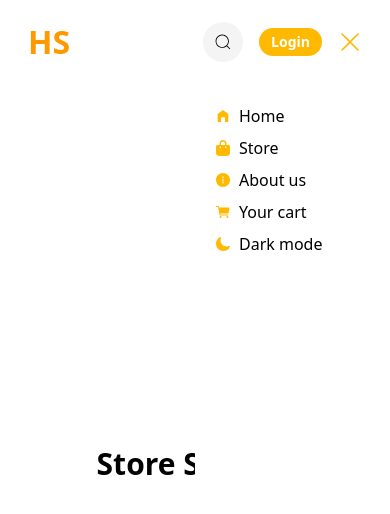
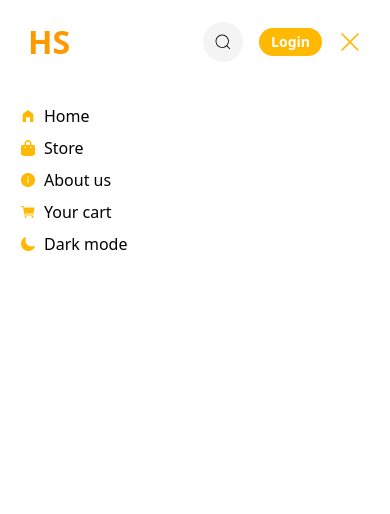
Before and after one commit to hrefabdullah/ecommerce-website, a React (Vite) app: page /shop in a window 390 px wide. Both pictures are taken after a click on the button 350 px from the left and 42 px from the top of the page. Shown: the top 514 px of the page. Built offline with nearby package versions, Linux system fonts and the light colour scheme.

Commit message:
minor changes

```diff
--- a/src/components/About.jsx
+++ b/src/components/About.jsx
@@ -1,6 +1,7 @@
 import React from 'react'
 import Navbar from './Navbar'
 import { useSelector } from 'react-redux'
+import Footer from './Footer'
 
 const About = () => {
 
@@ -9,9 +10,10 @@ const About = () => {
   return (
     <div>
         <Navbar />
-        <div className={`${mode ? 'bg-[#101010]' : "bg-white"} w-full h-[90vh] flex justify-center items-center`}>
+        <div className={`${mode ? 'bg-zinc-900' : "bg-white"} w-full h-[90vh] flex justify-center items-center`}>
             <h1 className={`text-3xl font-semibold ${mode ? "text-white" : 'text-black'}`}>About Section</h1>
         </div>
+        <Footer />
     </div>
   )
 }
--- a/src/components/Navbar.jsx
+++ b/src/components/Navbar.jsx
@@ -62,7 +62,9 @@ const Navbar = () => {
           {menu ? <RxCross1 className='text-amber-400 h-6 w-6' /> : <CiMenuKebab className='text-amber-400 h-6 w-6' />}
         </button>
 
-        <div className={`${menu ? 'absolute' : 'hidden'} lg:hidden ${mode ? 'bg-zinc-800 text-white' : 'bg-white'} w-[50vw] md:w-[30vw] h-[100vh] min-h-[80vh] z-1 top-[10vh] right-0`}>
+        <div className={`${menu ? 'absolute overflow-y-hidden' : 'hidden'} lg:hidden ${mode ? 'bg-zinc-800 text-white' : 'bg-white'} w-[100vw] md:w-[100vw] h-[90vh] min-h-[80vh] z-1 top-[10vh] right-0`}>
+
+          {/* <h1 className='text-4xl'>Hey User</h1> */}
 
           <ul className='p-5 gap-2 flex flex-col md:text-lg font-normal text-left text-md '>
 
--- a/src/components/Shop.jsx
+++ b/src/components/Shop.jsx
@@ -1,5 +1,6 @@
 import React from 'react'
 import Navbar from './Navbar'
+import Footer from './Footer'
 import { useSelector } from 'react-redux'
 
 const Shop = () => {
@@ -9,9 +10,10 @@ const Shop = () => {
   return (
     <div>
         <Navbar />
-        <div className={`${mode ? 'bg-[#101010]' : "bg-white"} w-full h-[90vh] flex justify-center items-center`}>
+        <div className={`${mode ? 'bg-zinc-900' : "bg-white"} w-full h-[90vh] flex justify-center items-center`}>
             <h1 className={`text-3xl font-semibold ${mode ? "text-white" : 'text-black'}`}>Store Section</h1>
         </div>
+        <Footer />
     </div>
   )
 }
```
